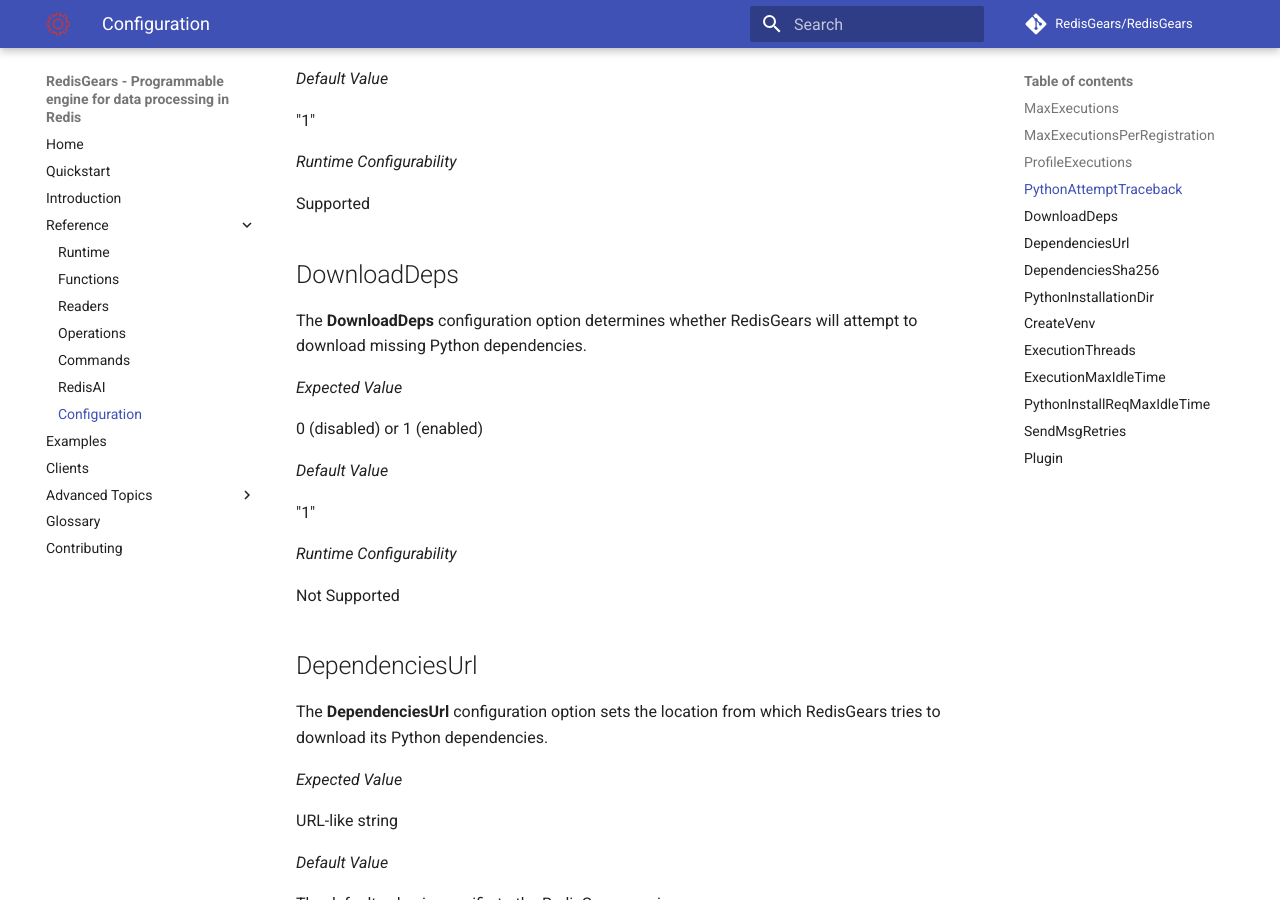
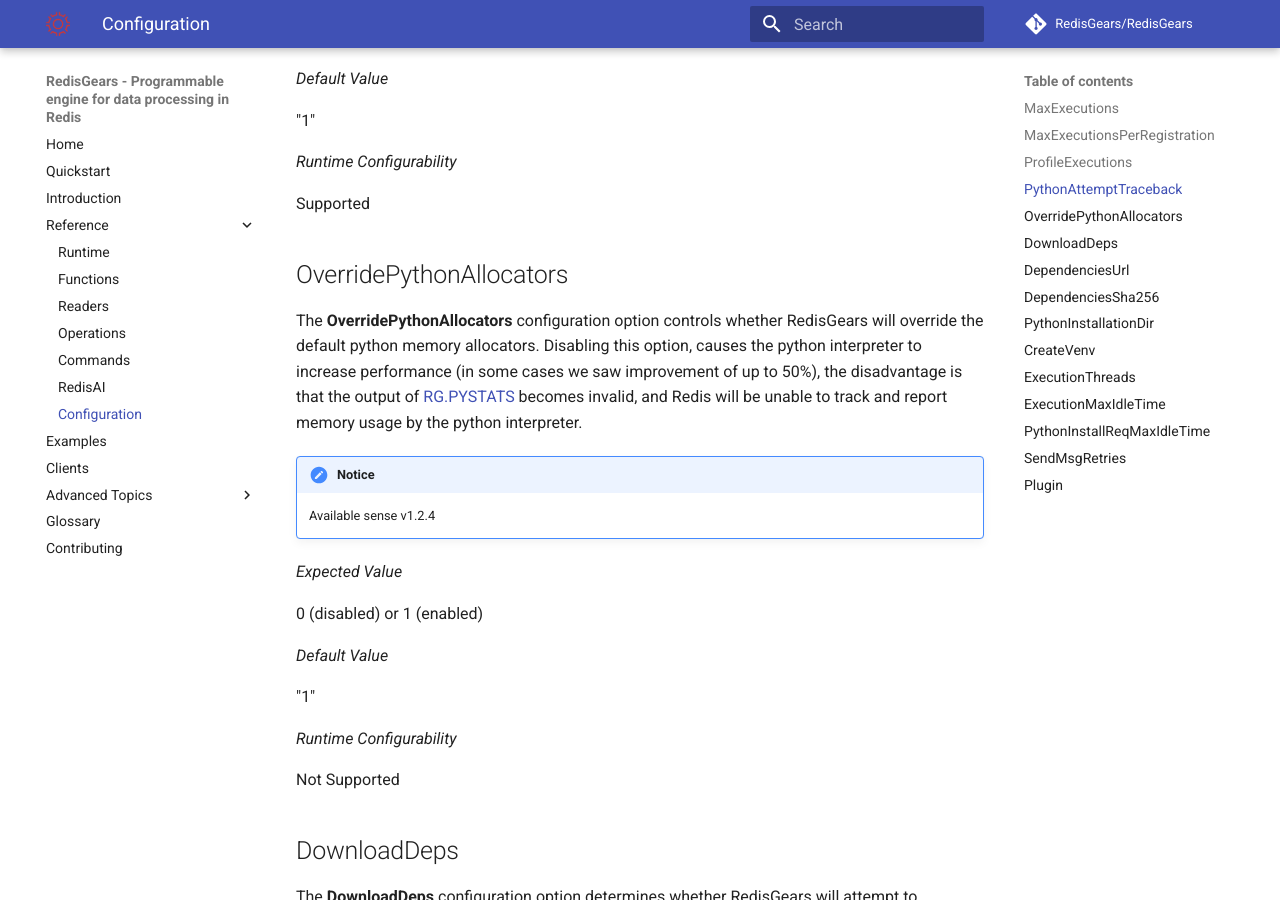
Before and after one commit to RedisGears/RedisGears, an MkDocs documentation site: the page built from docs/configuration.md, in a window 1280 px wide and 900 px high, scrolled down 2993 px. Built offline with MkDocs 1.6.1 and Material for MkDocs 9.7.7, drawn with Linux system fonts in a browser that asks for light colours; comment, search, counter and statistics services are not loaded.

Commit message:
Fix #764, allow disabling costume python allocator using module argument. (#765)
* Fix #764, allow disabling costume python allocators using module argument.

Introduce a new module argument to disable overriding Redis costume python allocator.
The new module argument called `OverridePythonAllocators` and can be set to either `1` or `0`.
Disable costume python allocator allows achieving better performance, in some cases
we saw improvement of up to 50%, the disadventage is that the report of `RG.PYSTATS`
command is not longer valid and Redis will not be able to track and report the memory
usage used by the python interpreter.

* update docs

* review fixes

Co-authored-by: Chayim <chayim@users.noreply.github.com>

```diff
--- a/docs/configuration.md
+++ b/docs/configuration.md
@@ -118,6 +118,24 @@
 _Runtime Configurability_
 
 Supported
+
+## OverridePythonAllocators
+The **OverridePythonAllocators** configuration option controls whether RedisGears will override the default python memory allocators. Disabling this option, causes the python interpreter to increase performance (in some cases we saw improvement of up to 50%), the disadvantage is that the output of [RG.PYSTATS](commands.md#rgpystats) becomes invalid, and Redis will be unable to track and report memory usage by the python interpreter.
+
+!!! important "Notice"
+    Available sense v1.2.4
+
+_Expected Value_
+
+0 (disabled) or 1 (enabled)
+
+_Default Value_
+
+"1"
+
+_Runtime Configurability_
+
+Not Supported
 
 ## DownloadDeps
 The **DownloadDeps** configuration option determines whether RedisGears will attempt to download missing Python dependencies.
```
Also changed, not shown: 1 other file.
